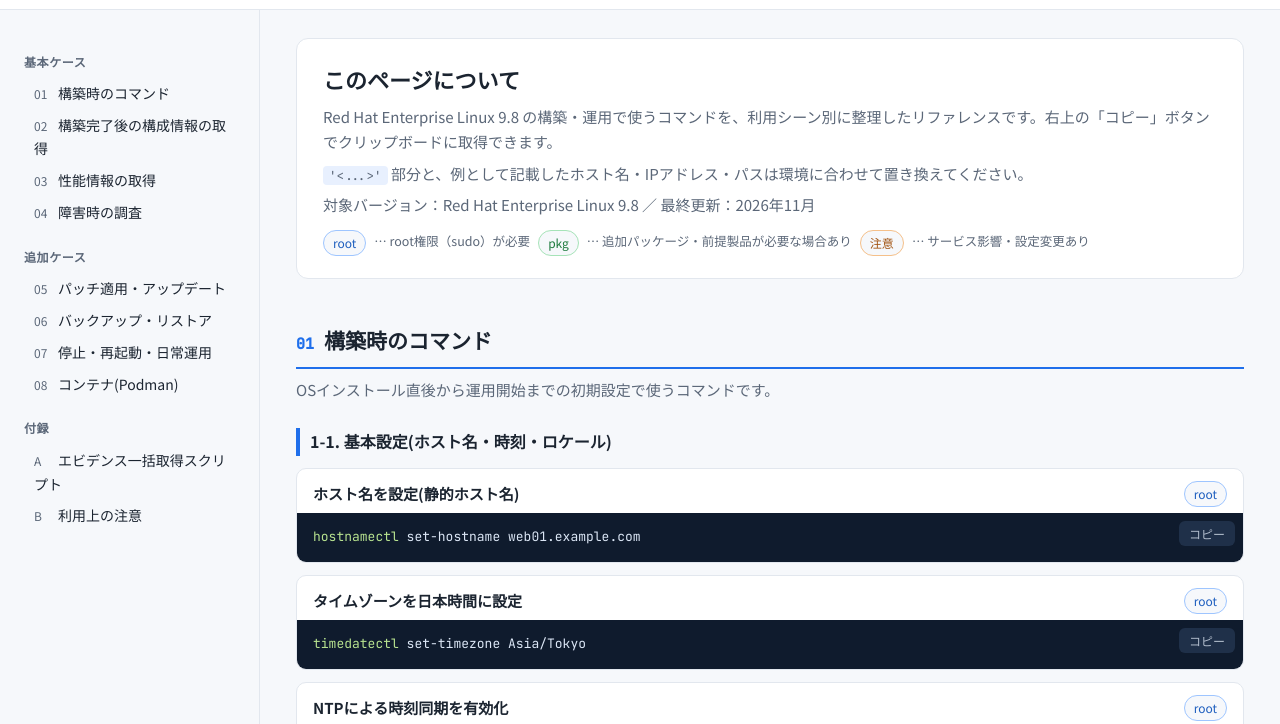
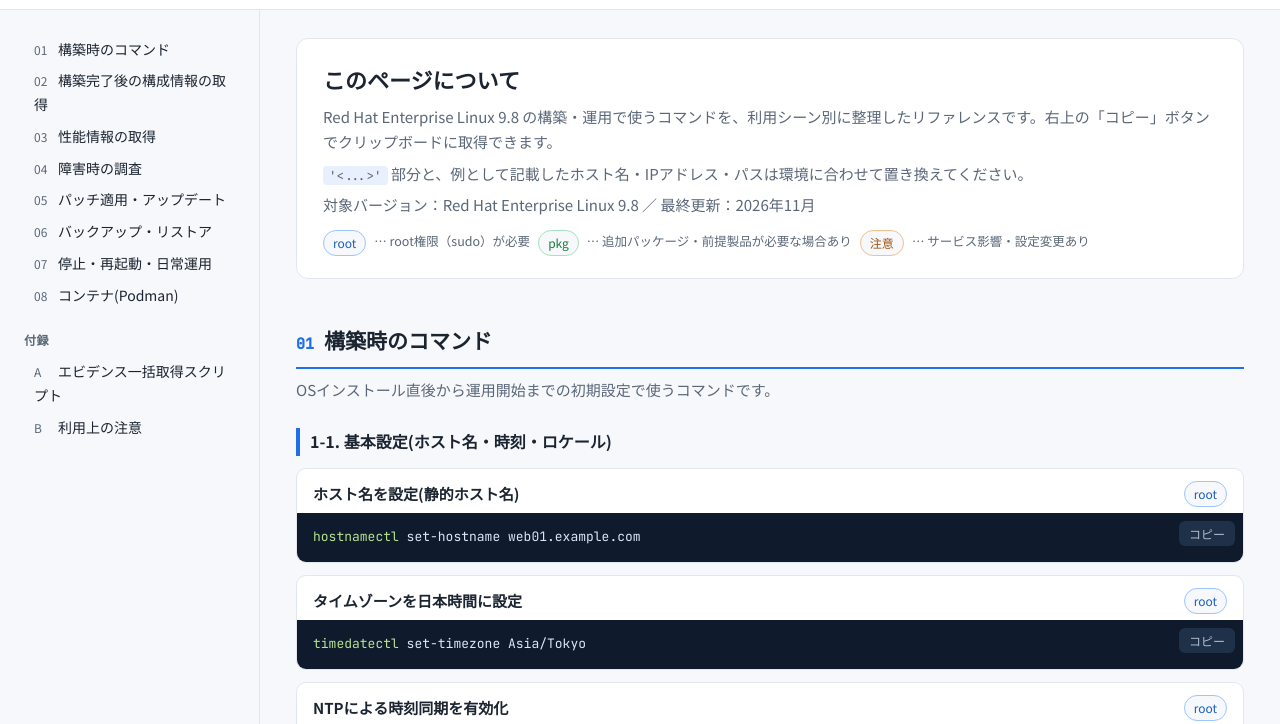
Before and after one commit to customstlw-gif/tech, a plain HTML site: page rhel/index.html in a window 1280 px wide. Shown: the part 61-785 px from the top of the page. Drawn offline with Linux system fonts and the light colour scheme.

Commit message:
Remove basic/additional case group labels from TOC

```diff
--- a/rhel/index.html
+++ b/rhel/index.html
@@ -83,9 +83,8 @@ footer{color:var(--muted);font-size:12.5px;border-top:1px solid var(--line);marg
 
 <div class="layout">
 <nav class="toc" aria-label="目次">
-  <div class="grp">基本ケース</div>
   <a href="#build"><span class="n">01</span>構築時のコマンド</a><a href="#config"><span class="n">02</span>構築完了後の構成情報の取得</a><a href="#perf"><span class="n">03</span>性能情報の取得</a><a href="#trouble"><span class="n">04</span>障害時の調査</a>
-  <div class="grp">追加ケース</div><a href="#patch"><span class="n">05</span>パッチ適用・アップデート</a><a href="#backup"><span class="n">06</span>バックアップ・リストア</a><a href="#ops"><span class="n">07</span>停止・再起動・日常運用</a><a href="#container"><span class="n">08</span>コンテナ(Podman)</a>
+  <a href="#patch"><span class="n">05</span>パッチ適用・アップデート</a><a href="#backup"><span class="n">06</span>バックアップ・リストア</a><a href="#ops"><span class="n">07</span>停止・再起動・日常運用</a><a href="#container"><span class="n">08</span>コンテナ(Podman)</a>
   <div class="grp">付録</div>
   <a href="#evidence"><span class="n">A</span>エビデンス一括取得スクリプト</a>
   <a href="#notes"><span class="n">B</span>利用上の注意</a>
```
